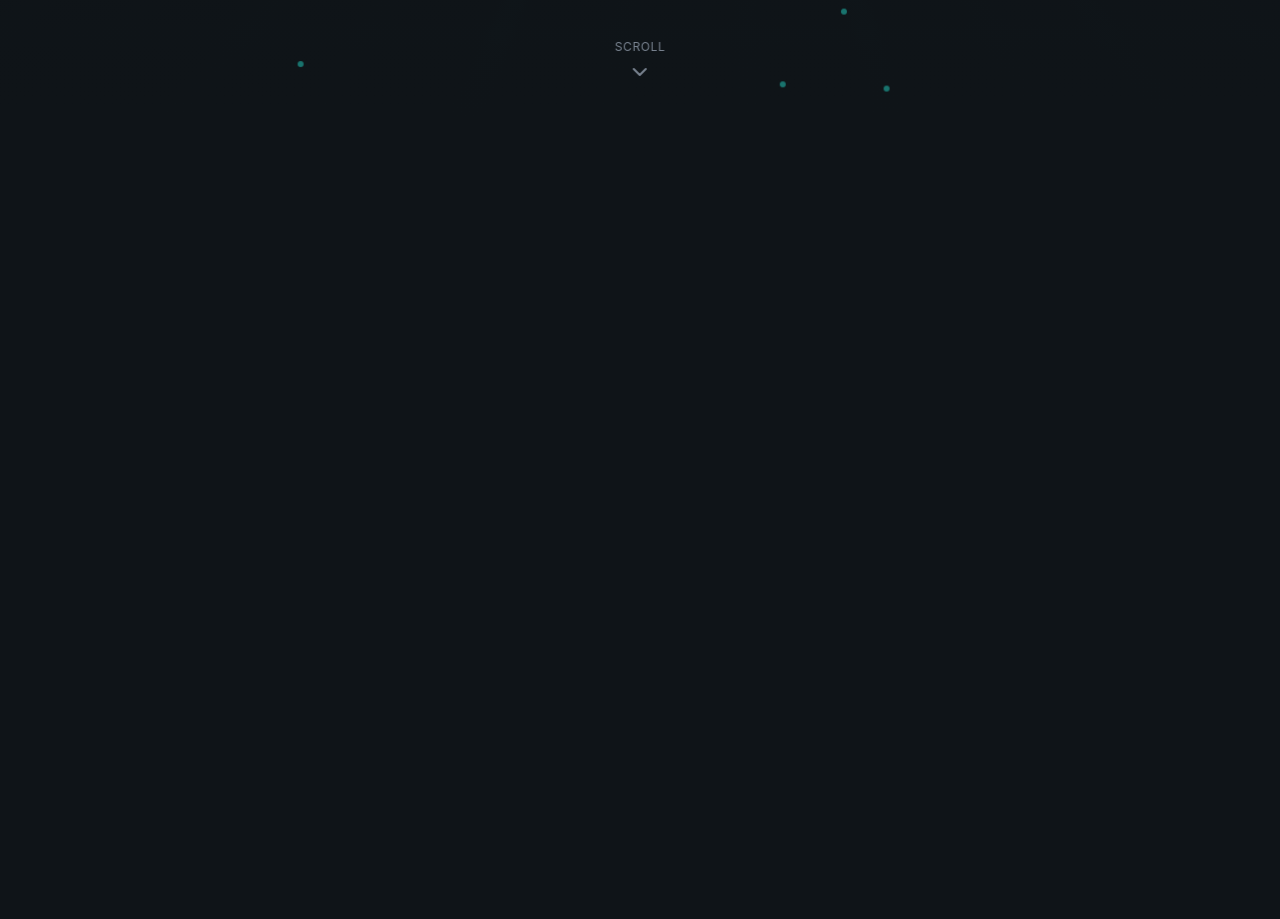
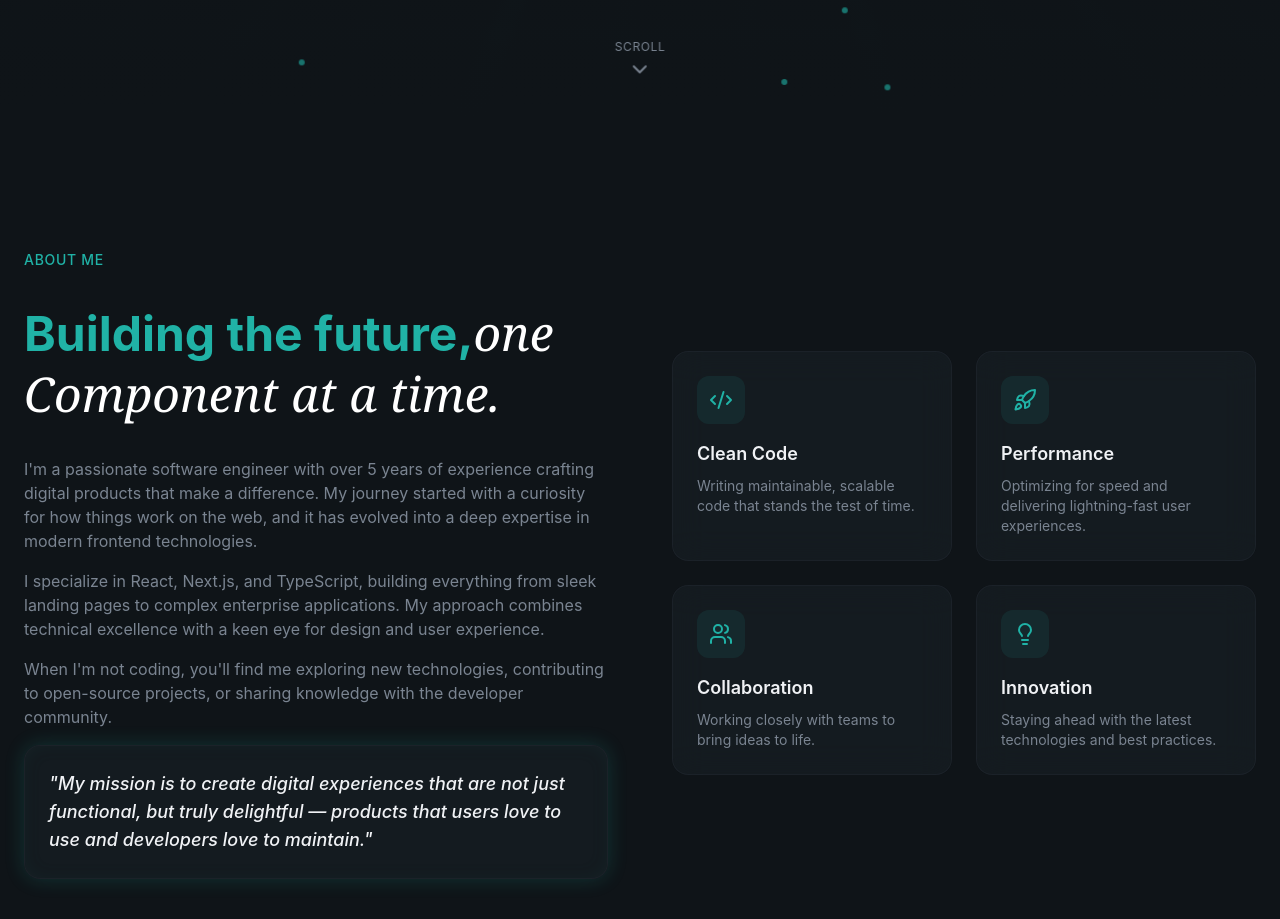
Before and after one commit to Kais-Tarraf/my_personal_portfolio, a React (Vite) app: page / in a window 1280 px wide. Shown: the part 1009-1928 px from the top of the page. Before the commit the page ends 1128 px from the top, so only its background shows below. Built offline with nearby package versions, Linux system fonts and the light colour scheme.

Commit message:
Implement About section

```diff
--- a/constants/index.js
+++ b/constants/index.js
@@ -1,4 +1,13 @@
-import { Github, Facebook, Twitter, Linkedin } from "lucide-react";
+import {
+	Github,
+	Facebook,
+	Twitter,
+	Linkedin,
+	Code2,
+	Lightbulb,
+	Rocket,
+	Users,
+} from "lucide-react";
 export const NavLinks = [
 	{ href: "#about", label: "About" },
 	{ href: "#projects", label: "Projects" },
@@ -33,3 +42,28 @@
 	"PostgreSQL",
 	"Prisma",
 ];
+export const highlights = [
+	{
+		icon: Code2,
+		title: "Clean Code",
+		description:
+			"Writing maintainable, scalable code that stands the test of time.",
+	},
+	{
+		icon: Rocket,
+		title: "Performance",
+		description:
+			"Optimizing for speed and delivering lightning-fast user experiences.",
+	},
+	{
+		icon: Users,
+		title: "Collaboration",
+		description: "Working closely with teams to bring ideas to life.",
+	},
+	{
+		icon: Lightbulb,
+		title: "Innovation",
+		description:
+			"Staying ahead with the latest technologies and best practices.",
+	},
+];
--- a/src/App.jsx
+++ b/src/App.jsx
@@ -12,8 +12,8 @@
 			<Navbar />
 			<main>
 				<Hero />
-				{/*<About />
-				<Projects />
+				<About />
+				{/*<Projects />
 				<Experience />
 				<Testimonials />
 				<Contact /> */}
--- a/src/layout/Navbar.jsx
+++ b/src/layout/Navbar.jsx
@@ -59,6 +59,7 @@
 					<div className="container mx-auto px-6 py-6 flex flex-col gap-4">
 						{NavLinks.map((link, i) => (
 							<a
+								onClick={() => setIsMobileMenuOpen(false)}
 								key={i}
 								href={link.href}
 								className="text-lg text-muted-foreground hover:text-foreground py-2"
@@ -66,7 +67,9 @@
 								{link.label}
 							</a>
 						))}
-						<Button>Contact Me</Button>
+						<Button onClick={() => setIsMobileMenuOpen(false)}>
+							Contact Me
+						</Button>
 					</div>
 				</div>
 			)}
--- a/src/sections/About.jsx
+++ b/src/sections/About.jsx
@@ -1,7 +1,74 @@
 import React from "react";
+import { highlights } from "../../constants";
 
 const About = () => {
-	return <section>About</section>;
+	return (
+		<section className="py-32 relative overflow-hidden" id="about">
+			<div className="container mx-auto px-6 relative z-10">
+				<div className="grid lg:grid-cols-2 gap-16 items-center">
+					{/* Left */}
+					<div className="space-y-8">
+						<div className="animate-fade-in">
+							<span className="text-secondary-foreground text-sm font-medium tracking-wider uppercase">
+								About Me
+							</span>
+						</div>
+						<h2 className="text-4xl md:text-5xl font-bold leading-tight animate-fade-in animation-delay-100 text-secondary-foreground">
+							Building the future,
+							<span className="font-serif italic font-normal text-white">
+								one Component at a time.
+							</span>
+						</h2>
+						<div className="space-y-4 text-muted-foreground animate-fade-in animation-delay-200">
+							<p>
+								I'm a passionate software engineer with over 5 years of
+								experience crafting digital products that make a difference. My
+								journey started with a curiosity for how things work on the web,
+								and it has evolved into a deep expertise in modern frontend
+								technologies.
+							</p>
+							<p>
+								I specialize in React, Next.js, and TypeScript, building
+								everything from sleek landing pages to complex enterprise
+								applications. My approach combines technical excellence with a
+								keen eye for design and user experience.
+							</p>
+							<p>
+								When I'm not coding, you'll find me exploring new technologies,
+								contributing to open-source projects, or sharing knowledge with
+								the developer community.
+							</p>
+							<div className="glass rounded-2xl p-6 glow-border animate-fade-in animation-delay-300">
+								<p className="text-lg font-medium italic text-foreground">
+									"My mission is to create digital experiences that are not just
+									functional, but truly delightful — products that users love to
+									use and developers love to maintain."
+								</p>
+							</div>
+						</div>
+					</div>
+					{/* Right - Highlights */}
+					<div className="grid sm:grid-cols-2 gap-6">
+						{highlights.map((item, i) => (
+							<div
+								key={i}
+								className="glass p-6 rounded-2xl animate-fade-in"
+								style={{ animationDelay: `${(i + 1) * 100}ms` }}
+							>
+								<div className="w-12 h-12 rounded-xl bg-primary/10 flex items-center justify-center mb-4 hover:bg-primary/20">
+									<item.icon className="w-6 h-6 text-primary" />
+								</div>
+								<h3 className="text-lg font-semibold mb-2">{item.title}</h3>
+								<p className="text-sm text-muted-foreground">
+									{item.description}
+								</p>
+							</div>
+						))}
+					</div>
+				</div>
+			</div>
+		</section>
+	);
 };
 
 export default About;
```
